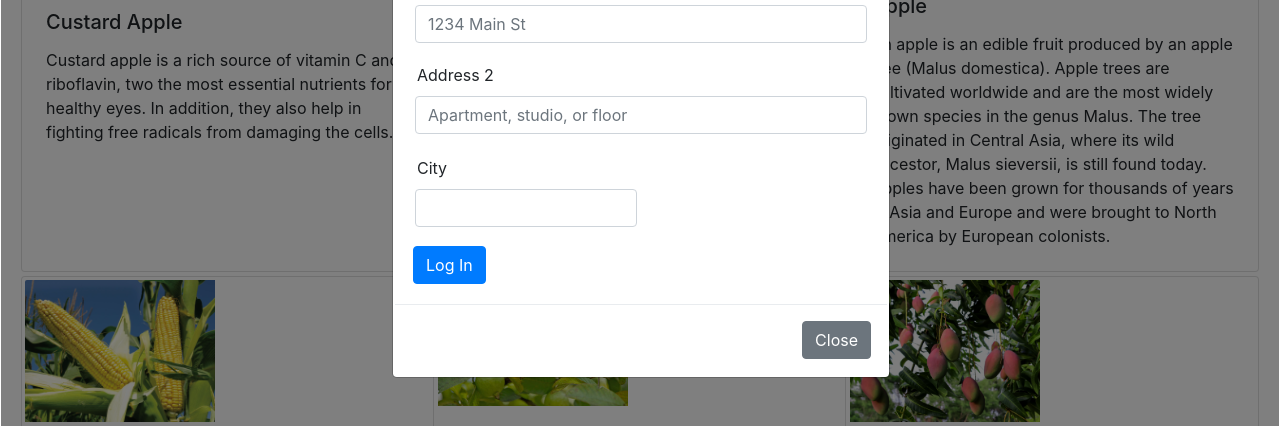
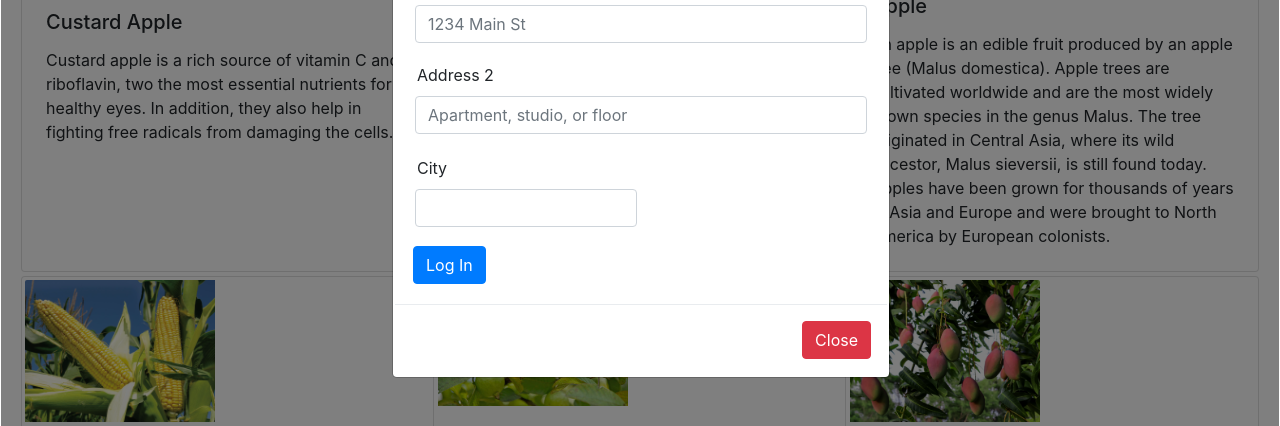
Before and after one commit to Ganesha-saraswathi/nature, a plain HTML site: page pages/about.html in a window 1280 px wide. Both pictures are taken after a click on the button "Log In". Shown: the part 339-765 px from the top of the page. Drawn offline with nearby package versions, Linux system fonts and the light colour scheme; a small style sheet from the web is missing; a web font is replaced by a local one.

Commit message:
changed color
changed color

```diff
--- a/pages/about.html
+++ b/pages/about.html
@@ -89,7 +89,7 @@
                                 </form>
                             </div>
                             <div class="modal-footer">
-                                <button type="button" class="btn btn-secondary" data-dismiss="modal">Close</button>
+                                <button type="button" class="btn btn-danger" data-dismiss="modal">Close</button>
                             </div>
                         </div>
                     </div>
```
